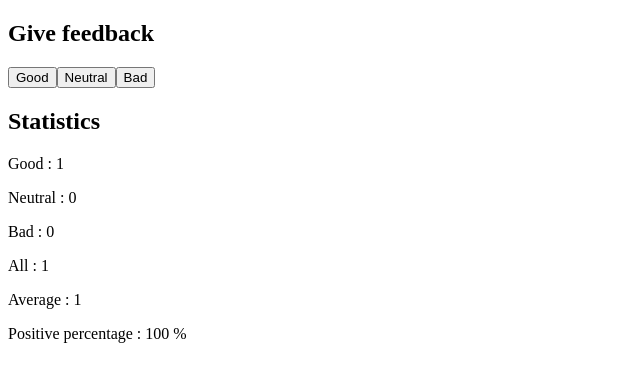
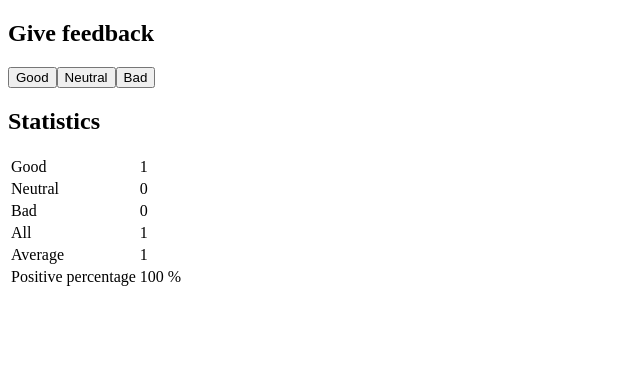
Before and after one commit to BaheYaich/Fullstackopen, a React (Create React App) app in the folder part1/unicafe/: page / in a window 1280 px wide. Both pictures are taken after a click on the button "Good". Shown: the top 382 px of the page, without its empty margins (0-640 px from the left). Built offline with nearby package versions, Linux system fonts and the light colour scheme.

Commit message:
Exercice 1.11: Step 6 (Table layout)

```diff
--- a/part1/unicafe/src/App.js
+++ b/part1/unicafe/src/App.js
@@ -4,12 +4,16 @@ const Statistics = ({good, neutral, bad, all, average, positivePercentage}) => {
   if (all !== 0) {
     return (
       <>
-        <StatisticsLine text='Good' value={good} />
-        <StatisticsLine text='Neutral' value={neutral} />
-        <StatisticsLine text='Bad' value={bad} />
-        <StatisticsLine text='All' value={all} />
-        <StatisticsLine text='Average' value={average} />
-        <StatisticsLine text='Positive percentage' value={positivePercentage}/><span> %</span>
+      <table>
+        <tbody>
+          <StatisticsLine text='Good' value={good} />
+          <StatisticsLine text='Neutral' value={neutral} />
+          <StatisticsLine text='Bad' value={bad} />
+          <StatisticsLine text='All' value={all} />
+          <StatisticsLine text='Average' value={average} />
+          <StatisticsLine text='Positive percentage' value={positivePercentage}/>
+        </tbody>
+      </table>
       </>
     )
   }
@@ -24,7 +28,10 @@ const Button = ({handleReference, text}) => {
 
 const StatisticsLine = ({text, value}) => {
   return (
-    <p>{ text } : { value }</p>
+    <tr>
+      <td>{ text }</td>
+      <td>{ value }</td>
+    </tr>
   )
 }
 
@@ -36,7 +43,7 @@ const App = () => {
 
   const all = good + neutral + bad
   const average = all === 0 ? 0 : (good - bad) / all
-  const positivePercentage = all === 0 ? 0 : (good / all) * 100
+  const positivePercentage = all === 0 ? 0 : (good / all) * 100 + ' %'
 
   const handleGood = () => {setGood(good + 1)}
   const handleNeutral = () => {setNeutral(neutral + 1)}
--- a/part1/unicafe/src/index.js
+++ b/part1/unicafe/src/index.js
@@ -1,6 +1,5 @@
 import React from 'react'
 import ReactDOM from 'react-dom/client'
-import './styles.css'
 
 import App from './App'
 
--- a/part1/unicafe/src/styles.css
+++ /dev/null
@@ -1,3 +0,0 @@
-p:last-of-type {
-    display: inline;
-}
```
